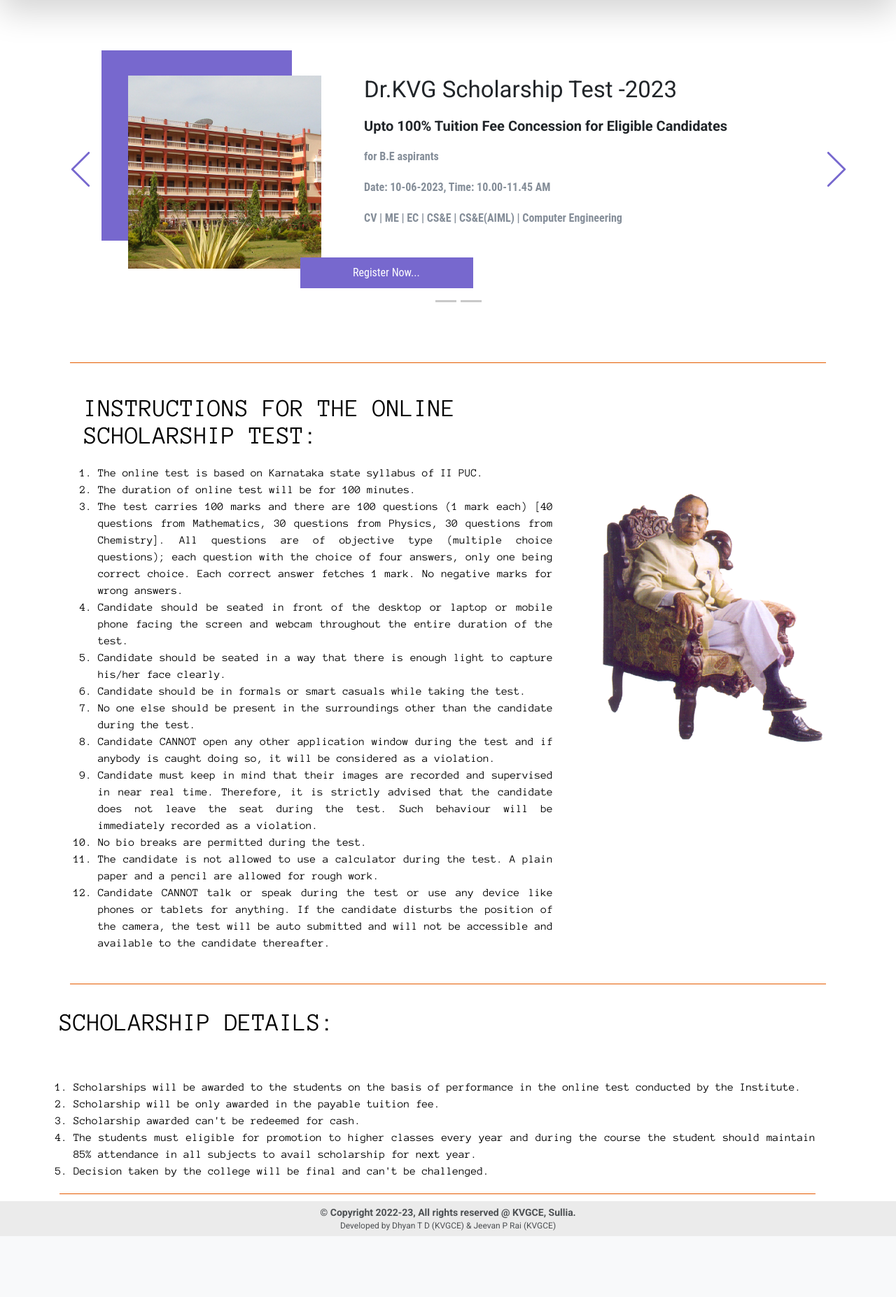
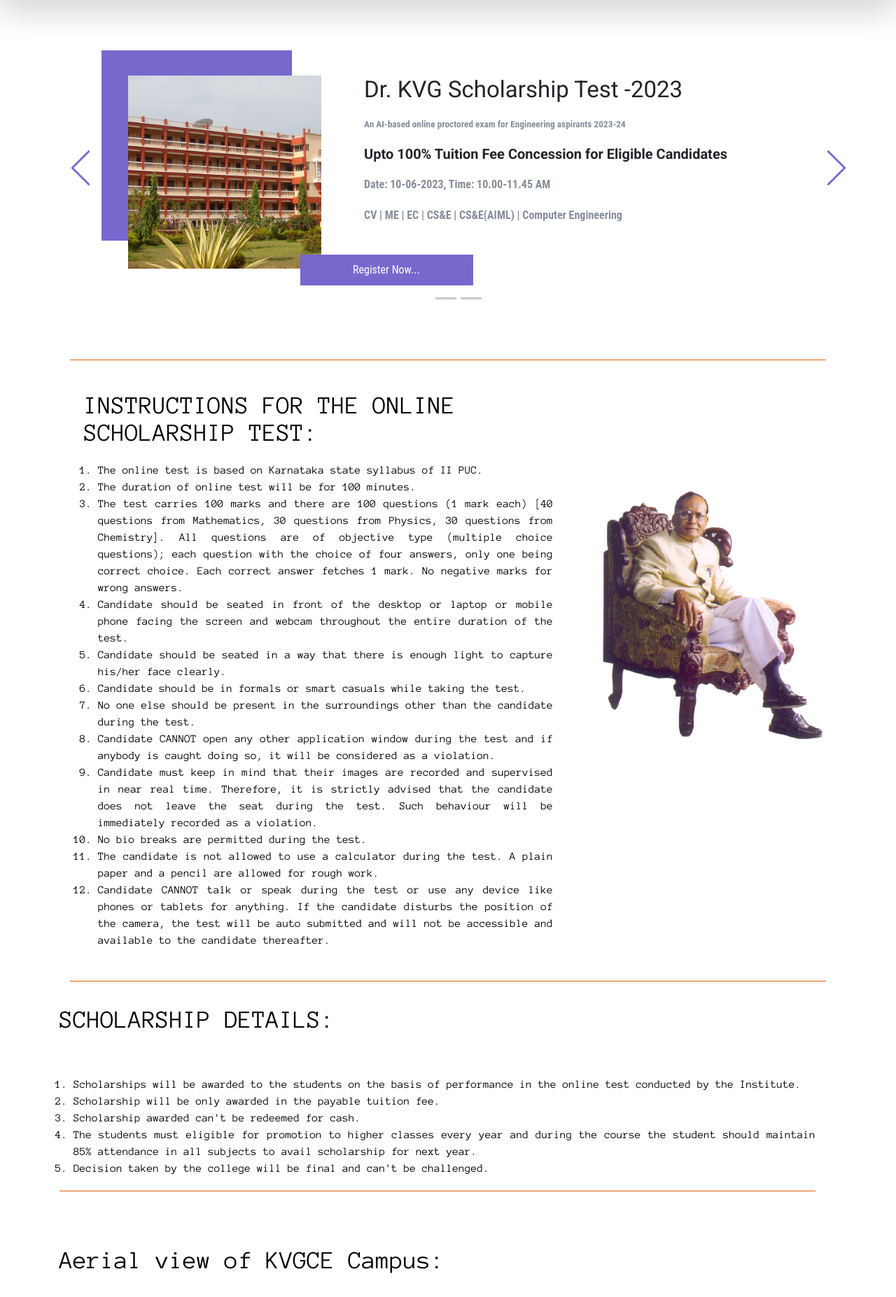
Before and after one commit to DhyanTD/KVGCE-Quiz-Web, a Flask app: page / in a window 1280 px wide. Shown: the part 66-1920 px from the top of the page at 70% size. Before the commit the page ends 1833 px from the top, so only its background shows below. Run offline with Flask 3, Linux system fonts and the light colour scheme; some libraries are stand-ins or nearby versions.

Commit message:
Update index.html

```diff
--- a/templates/index.html
+++ b/templates/index.html
@@ -308,11 +308,12 @@
                             <div class="u-palette-1-base u-shape u-shape-rectangle u-shape-1"></div>
                             <img src="/static/kvgengg.jpg" alt="" class="u-image u-image-default u-image-1"
                                 data-image-width="720" data-image-height="1080">
-                            <h3 class="u-text u-text-1" style="font-size: 33px;">Dr.KVG Scholarship Test -2023</strong>
-                            </h3>
+                            <h3 class="u-text u-text-1" style="font-size: 33px;">Dr. KVG Scholarship Test -2023</strong>
+                            </h3><p class="u-text u-text-palette-5-dark-1 u-text-2"
+                            style="text-align:justify; font-weight: 600;font-size: smaller;">An AI-based online proctored exam for Engineering aspirants 2023-24<br></p>
                             <h3 class="u-text-2" style="font-size: 20px;"><strong> Upto 100% Tuition Fee Concession for Eligible Candidates </strong></h3>
-                            <p class="u-text u-text-palette-5-dark-1 u-text-2"
-                                style="text-align:justify; font-weight: 600;">for B.E aspirants<br></p>
+                            <!-- <p class="u-text u-text-palette-5-dark-1 u-text-2"
+                                style="text-align:justify; font-weight: 600;">for B.E aspirants<br></p> -->
                             <p class="u-text u-text-palette-5-dark-1 u-text-2" style="text-align:justify; font-weight: 600;">Date: 10-06-2023, Time: 10.00-11.45 AM</p>
                             <p class="u-text u-text-palette-5-dark-1 u-text-2" style="text-align:justify; font-weight: 600;">CV | ME | EC | CS&E | CS&E(AIML) | Computer Engineering</p>
                             <br>
@@ -458,6 +459,19 @@
                 <hr color="#FF6600" />
                 </div>
         </div>
+        <br><h2 class="white">Aerial view of KVGCE Campus:</h2>
+        <br>
+        <div class="bf-container bf-p-t-2 bf-p-b-2">
+
+            <div class="bf-embed-responsive">
+                <iframe width="100%" height="500px" src="https://www.youtube.com/embed/CyD7Uyszj-Y?controls=0&autoplay=1&loop=1&showinfo=0&modestbranding=1&autohide=1" frameborder="0"
+                    allow="accelerometer; autoplay;loop; encrypted-media; gyroscope; picture-in-picture"
+                    allowfullscreen></iframe>
+            </div>
+        </div><hr color="#FF6600" />
+        <!-- <iframe width="560" height="315" src="https://www.youtube.com/embed/CyD7Uyszj-Y?controls=0" title="YouTube video player" frameborder="0" allow="accelerometer; autoplay; clipboard-write; encrypted-media; gyroscope; picture-in-picture; web-share" allowfullscreen></iframe> -->
+        <br>
+        <br>
         <br>
     </section>
 
```
